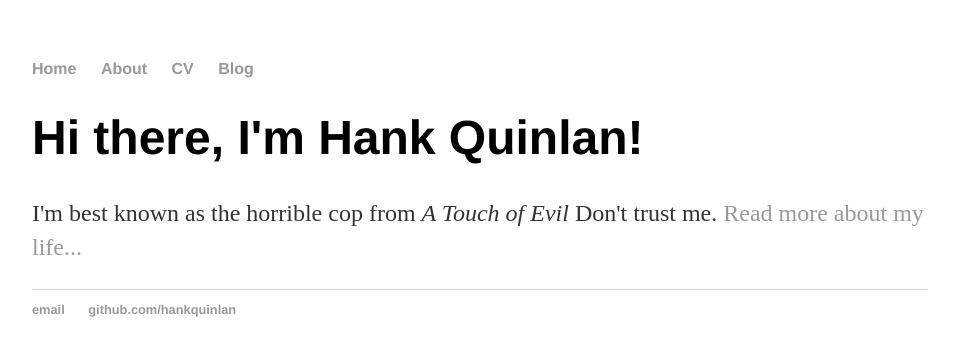
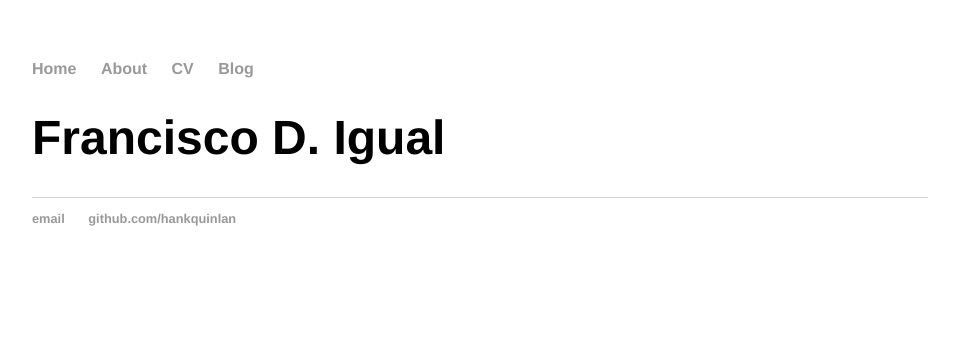
Before and after one commit to figual/figual.github.io_bkp, a Jekyll site: the page built from index.html, in a window 1280 px wide. Shown: the top 356 px of the page, without its empty margins (160-1115 px from the left). Built offline with Jekyll 4.4.1, drawn with Linux system fonts in a browser that asks for light colours.

Commit message:
Updating pages

```diff
--- a/blog/index.html
+++ b/blog/index.html
@@ -1,6 +1,6 @@
 ---
 layout: default
-title: Hank Quinlan's Blog
+title: Notes.
 ---
 	<h1>{{ page.title }}</h1>
 	<ul class="posts">
--- a/index.html
+++ b/index.html
@@ -1,8 +1,7 @@
 ---
 layout: default
-title: Hank Quinlan, Horrible Cop
+title: Francisco D. Igual.
 ---
 <div class="blurb">
-	<h1>Hi there, I'm Hank Quinlan!</h1>
-	<p>I'm best known as the horrible cop from <em>A Touch of Evil</em> Don't trust me. <a href="/about">Read more about my life...</a></p>
+	<h1>Francisco D. Igual</h1>
 </div><!-- /.blurb -->
```
